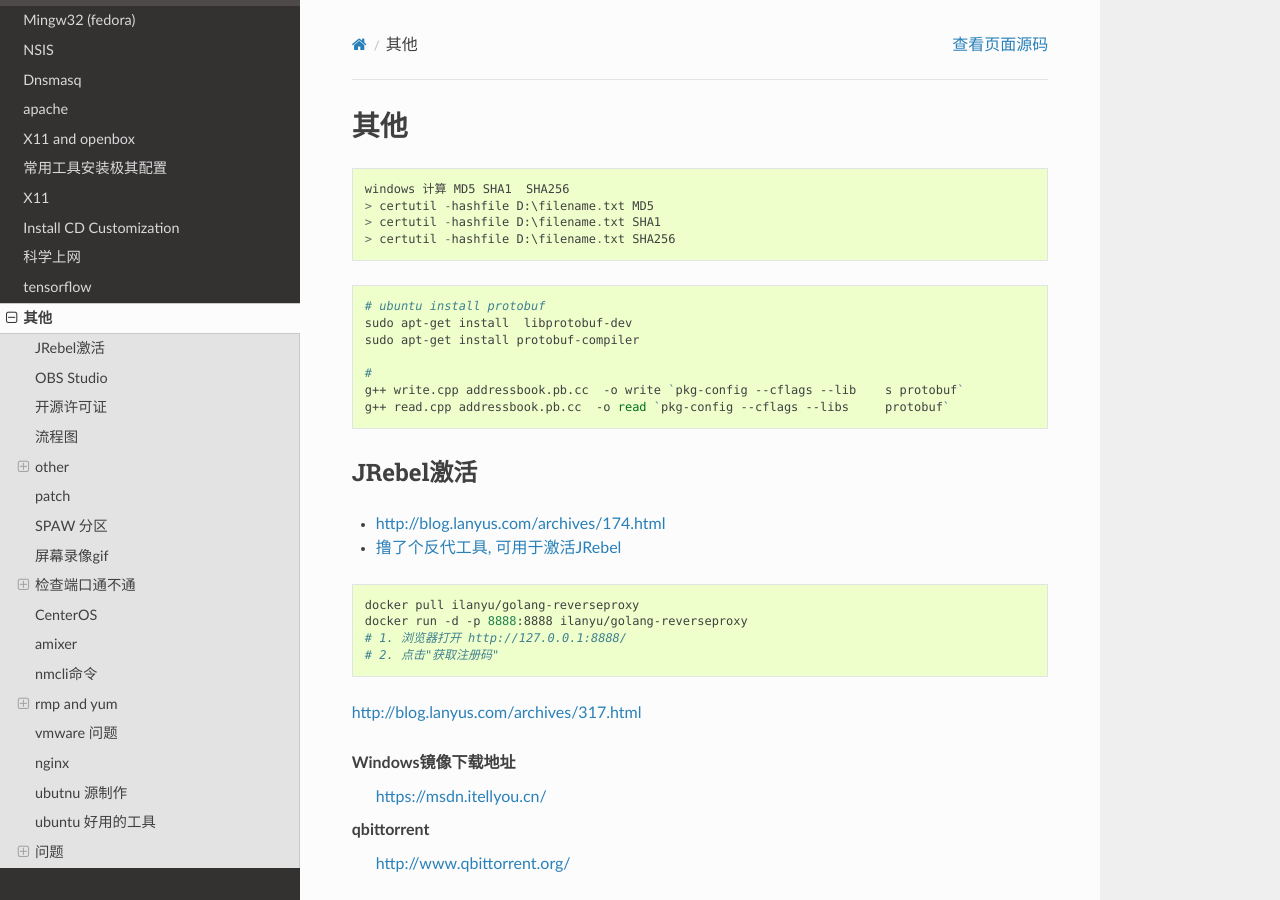
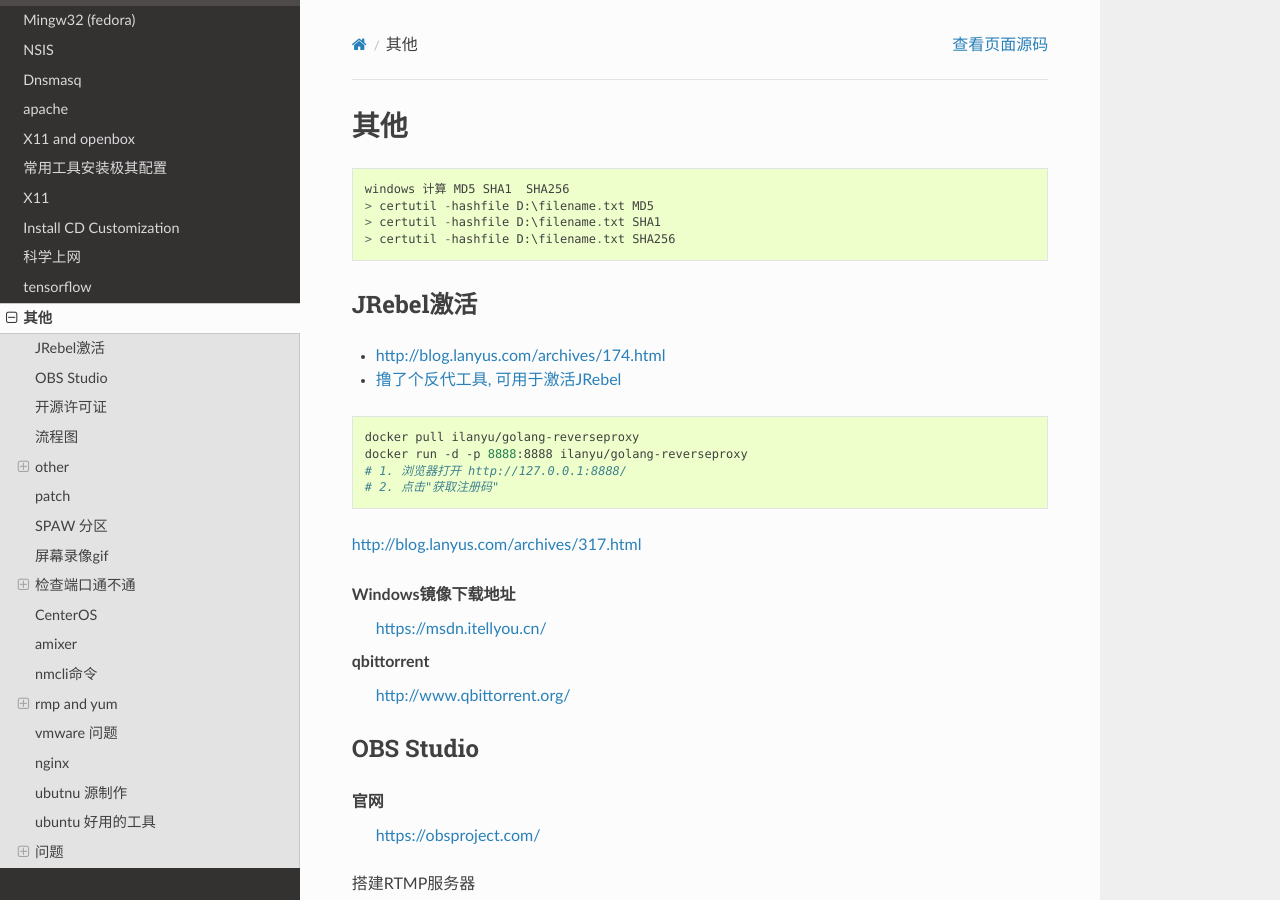
Before and after one commit to my-rds-store/my_space, a Sphinx documentation site: the page built from source/other/index.rst, in a window 1280 px wide and 900 px high. Built offline with Sphinx 7.4.7 and the Read the Docs theme 2.0.0, drawn with Linux system fonts in a browser that asks for light colours.

Commit message:
update ...

```diff
--- a/source/other/index.rst
+++ b/source/other/index.rst
@@ -9,16 +9,6 @@
     > certutil -hashfile D:\filename.txt SHA1
     > certutil -hashfile D:\filename.txt SHA256
 
-
-.. code-block:: bash
-
-    # ubuntu install protobuf
-    sudo apt-get install  libprotobuf-dev
-    sudo apt-get install protobuf-compiler
-
-    #
-    g++ write.cpp addressbook.pb.cc  -o write `pkg-config --cflags --lib    s protobuf`
-    g++ read.cpp addressbook.pb.cc  -o read `pkg-config --cflags --libs     protobuf`
 
 
 
```
Also changed, not shown: source/cpp/index.rst (+19 -0 lines).
